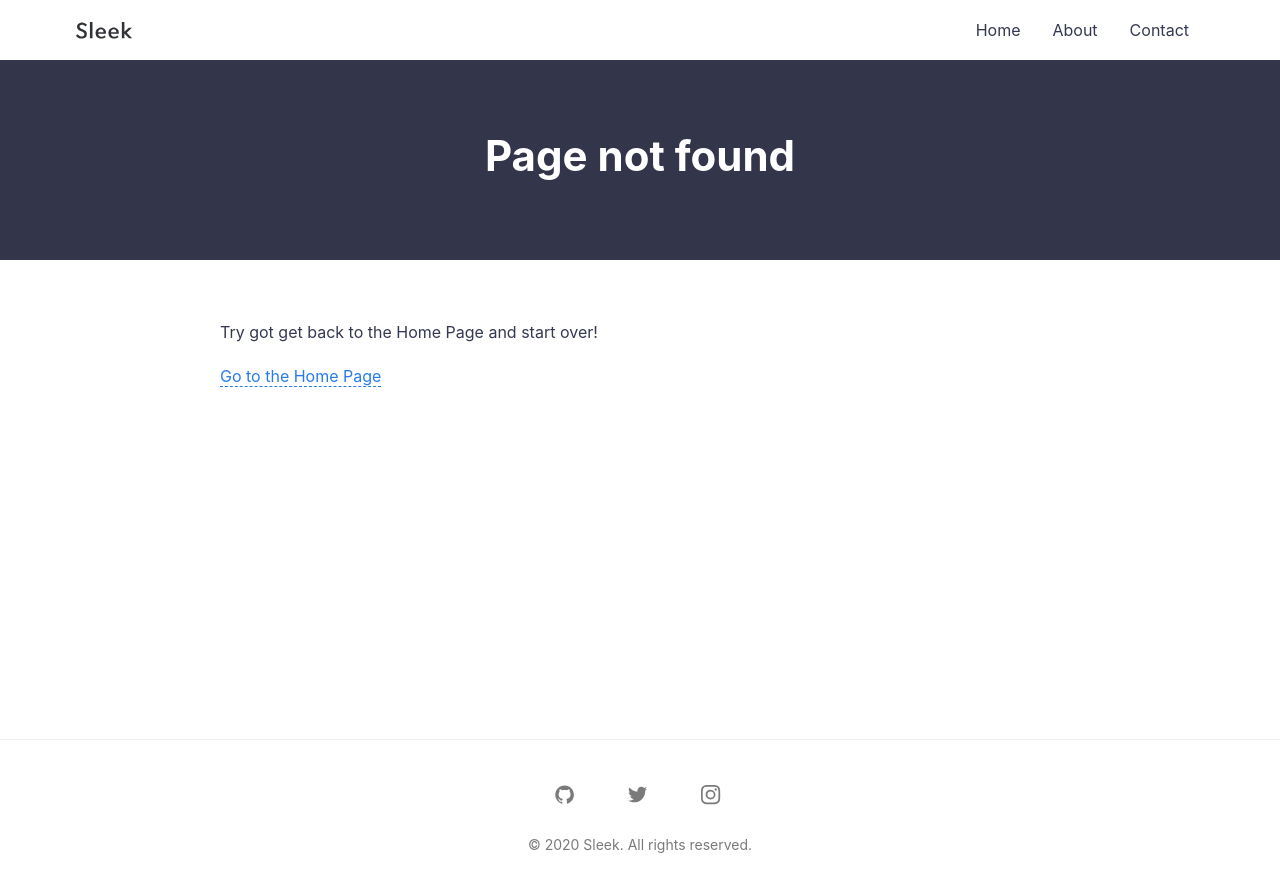
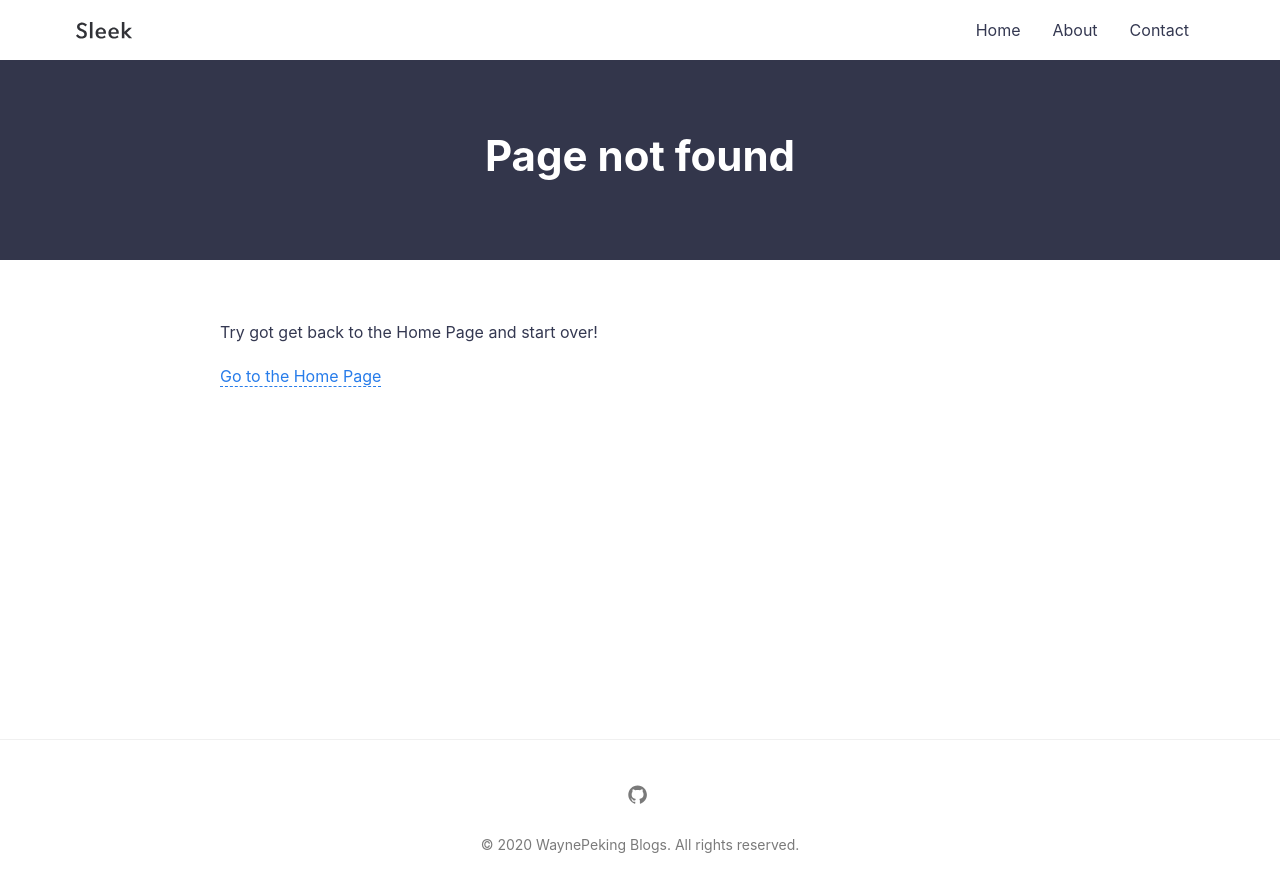
Before and after one commit to waynepeking348/braynt.github.io, a Jekyll site: the page built from 404.md, in a window 1280 px wide. Shown: the top 892 px of the page. Built offline with Jekyll 4.4.1, drawn with Linux system fonts in a browser that asks for light colours; part of the change alters nothing that is shown.

```diff
--- a/_config.yml
+++ b/_config.yml
@@ -1,15 +1,13 @@
-title: Sleek # your site title
-author: GitHub User
-email: your-email@domain.com # email for form submission, you also have to change it in _js/scripts.js
+title: WaynePeking Blogs
+author: Wayne
+email: waynepeking@gmail.com
 description: > # this means to ignore newlines until "baseurl:"
   Write an awesome description for your new site here. You can edit this
   line in _config.yml. It will appear in your document head meta (for
   Google search results) and in your feed.xml site description.
-baseurl: "/" # the subpath of your site, e.g. /blog
-url: "https://janczizikow.github.io/sleek" # the base hostname & protocol for your site, e.g. http://example.com
-twitter_username: jan_czizikow # replace with your_twitter_username or comment to remove link from footer
-github_username:  janczizikow # replace with your_github_username or comment to remove link from footer
-instagram_username: shanlongjj # replace with your_instagram_username or comment to remove link from footer
+baseurl: "/"
+url: "https://waynepeking348.github.io/braynt.github.io/"
+github_username:  waynepeking348
 social:
   name: Your Name
   links:
```
